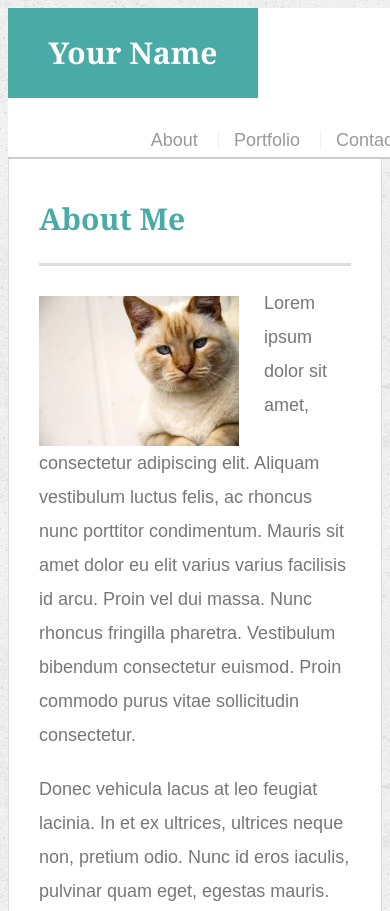
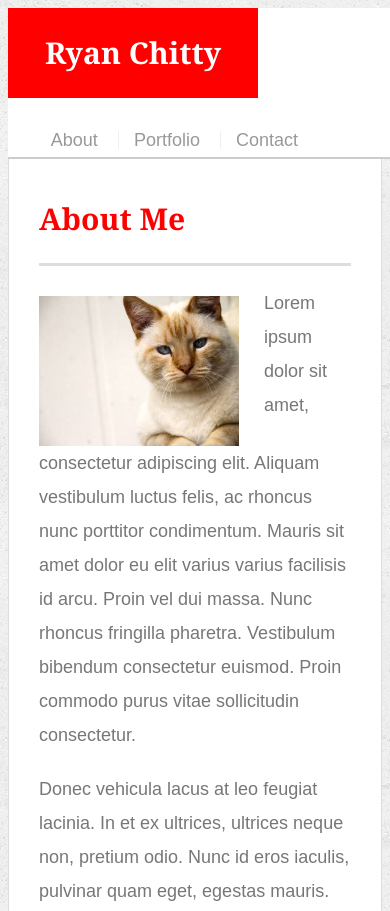
Before and after one commit to sochitty/Responsive-Portfolio, a plain HTML site: page index.html in a window 390 px wide. Shown: the top 911 px of the page. Drawn offline with Linux system fonts and the light colour scheme.

Commit message:
added own styling for media queries

```diff
--- a/assets/css/style.css
+++ b/assets/css/style.css
@@ -216,12 +216,53 @@ body {
     border: 0 none;
   }
 
-/* @media screen and (max-width: 980px){
-.main-section{
-  margin: 0 0 40px -200px;
+@media screen and (max-width: 980px){
+h1,
+h2,
+h3{
+  color: blue;
 
   }
 #logo{
-  margin-left: -200px;
+  background-color: blue;
 }
-} */
+footer{
+border-top: 8px solid blue;
+}
+nav{
+  margin-right: 50px;
+}
+}
+
+@media screen and (max-width: 768px){
+  h1,
+  h2,
+  h3{
+    color: purple;
+
+    }
+  #logo{
+    background-color: purple;
+  }
+  footer{
+  border-top: 8px solid purple;
+  }
+  }
+
+  @media screen and (max-width: 640px){
+    h1,
+    h2,
+    h3{
+      color: red;
+
+      }
+    #logo{
+      background-color: red;
+    }
+    footer{
+    border-top: 8px solid red;
+    }
+    nav{
+      margin-right: 100px;
+    }
+    }
--- a/index.html
+++ b/index.html
@@ -3,7 +3,7 @@
 
 <head>
   <meta charset="UTF-8">
-  <title>About | Your Name</title>
+  <title>About | Ryan Chitty</title>
   <link rel="stylesheet" type="text/css" href="assets/css/style.css">
 </head>
 
@@ -11,7 +11,7 @@
 
   <header id="masthead">
     <div class="container">
-      <a href="index.html" id="logo">Your Name</a>
+      <a href="index.html" id="logo">Ryan Chitty</a>
       <nav>
         <a href="index.html">About</a>
         <a href="portfolio.html">Portfolio</a>
```
Also changed, not shown: contact.html (+2 -2 lines), portfolio.html (+2 -2 lines).
